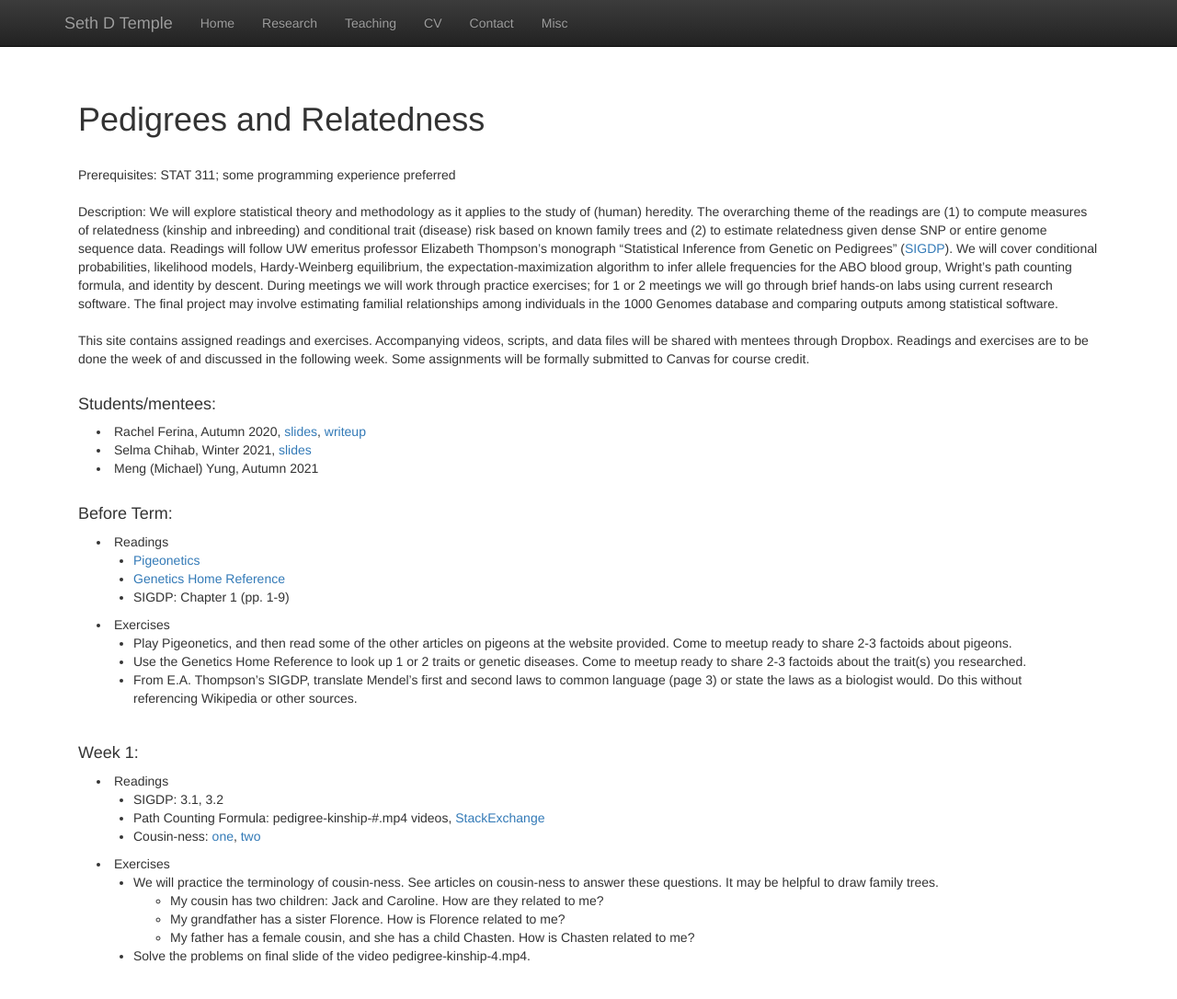
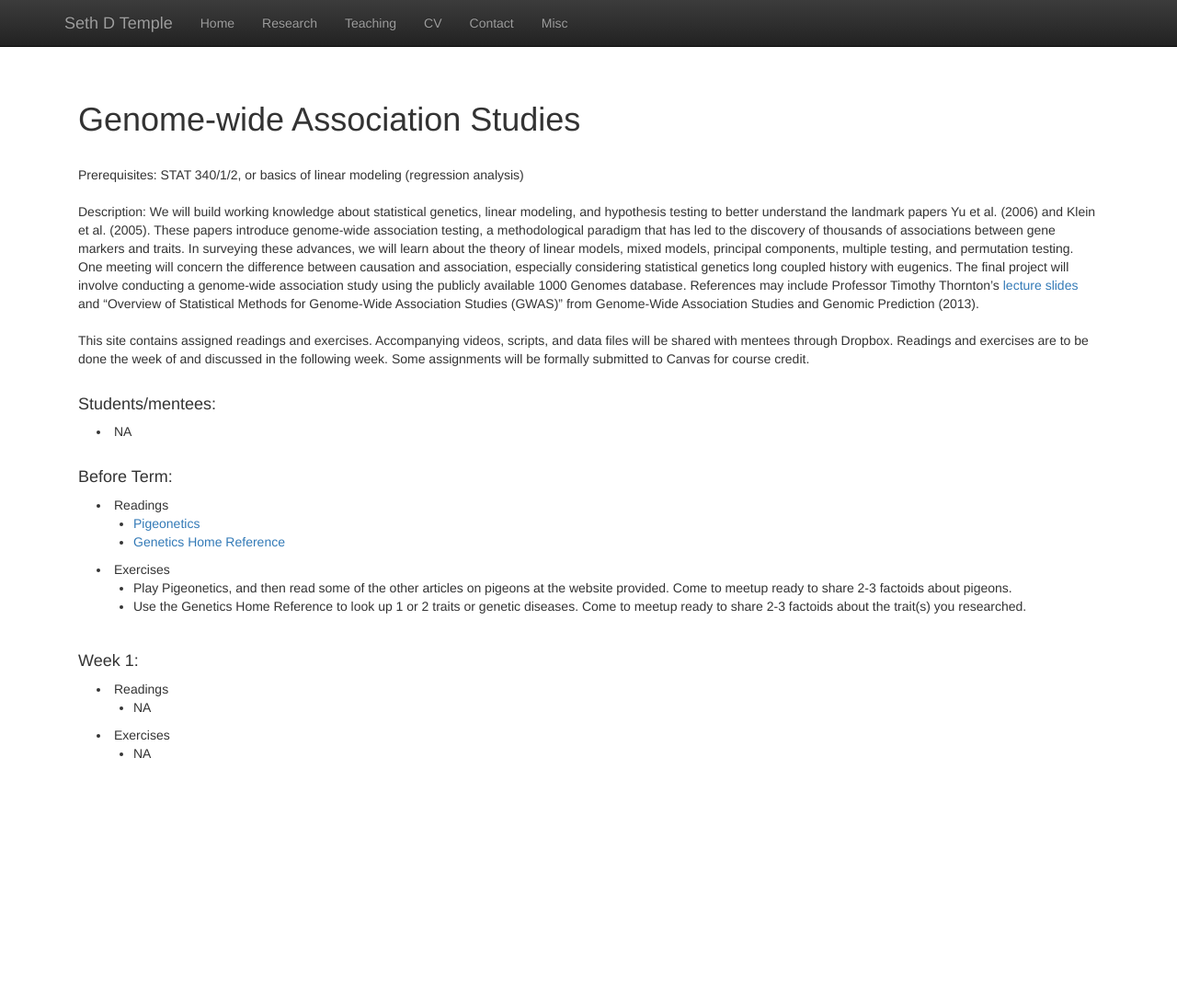
Before and after one commit to sdtemple/sdtemple.github.io, a Jekyll site: the page built from statgen2.html, in a window 1280 px wide and 1119 px high. Shown: the top 1086 px of the window at 92% size. Built offline with Jekyll 4.4.1, drawn with Linux system fonts in a browser that asks for light colours; nearby versions of some CDN libraries; library files that are not in the unit come from our copies.

Commit message:
Update statgen2.html

```diff
--- a/statgen2.html
+++ b/statgen2.html
@@ -1,21 +1,20 @@
 ---
 layout: default
-title:  'Statistical Genetics 1: Pedigrees and Relatedness'
+title:  'Statistical Genetics 2: Genome-wide Association Studies'
 ---
 
-<h1>Pedigrees and Relatedness</h1>
+<h1>Genome-wide Association Studies</h1>
 <br/>
-Prerequisites: STAT 311; some programming experience preferred <br/><br/>
-Description: We will explore statistical theory and methodology as it applies to the study of (human) heredity.
-The overarching theme of the readings are
-(1) to compute measures of relatedness (kinship and inbreeding) and conditional trait (disease) risk based on known family trees and
-(2) to estimate relatedness given dense SNP or entire genome sequence data.
-Readings will follow UW emeritus professor Elizabeth Thompson’s monograph “Statistical Inference from Genetic on Pedigrees” (<a href = "files/sigdp.pdf">SIGDP</a>).
-We will cover conditional probabilities, likelihood models, Hardy-Weinberg equilibrium,
-the expectation-maximization algorithm to infer allele frequencies for the ABO blood group, Wright’s path counting formula,
-and identity by descent. During meetings we will work through practice exercises; for 1 or 2 meetings we will go through
-brief hands-on labs using current research software. The final project may involve estimating familial relationships among
-individuals in the 1000 Genomes database and comparing outputs among statistical software. <br/><br/>
+Prerequisites: STAT 340/1/2, or basics of linear modeling (regression analysis) <br/><br/>
+Description: We will build working knowledge about statistical genetics, linear modeling, and hypothesis testing to better understand
+the landmark papers Yu et al. (2006) and Klein et al. (2005). These papers introduce genome-wide association testing, a methodological
+paradigm that has led to the discovery of thousands of associations between gene markers and traits. In surveying these advances, we
+will learn about the theory of linear models, mixed models, principal components, multiple testing, and permutation testing.
+One meeting will concern the difference between causation and association, especially considering statistical genetics long coupled
+history with eugenics. The final project will involve conducting a genome-wide association study using the publicly available
+1000 Genomes database. References may include Professor Timothy Thornton’s <a href = "http://faculty.washington.edu/tathornt/SISG2020.html">lecture slides</a> and
+“Overview of Statistical Methods for Genome-Wide Association Studies (GWAS)” from
+Genome-Wide Association Studies and Genomic Prediction (2013). <br/><br/>
 
 This site contains assigned readings and exercises. Accompanying videos, scripts, and data files will be shared with
 mentees through Dropbox. Readings and exercises are to be done the week of and discussed in the following week.
@@ -23,9 +22,7 @@ Some assignments will be formally submitted to Canvas for course credit.<br/><br
 
 <h4>Students/mentees:</h4>
 <p class="content" style="padding:0px;margin:0px 20px 0px;">
-<li style="padding:0px;margin:0px 20px 0px;"> Rachel Ferina, Autumn 2020, <a href = "files/rachel-slides.pdf">slides</a>, <a href = "files/rachel-writeup.pdf">writeup</a> </li>
-<li style="padding:0px;margin:0px 20px 0px;"> Selma Chihab, Winter 2021, <a href = "files/selma_slides.pdf">slides</a> </li>
-<li style="padding:0px;margin:0px 20px 0px;"> Meng (Michael) Yung, Autumn 2021 </li>
+<li style="padding:0px;margin:0px 20px 0px;"> NA </li>
 <br/>
 </p>
 
@@ -35,13 +32,11 @@ Some assignments will be formally submitted to Canvas for course credit.<br/><br
     <ul>
         <li style="padding:0px;margin:0px 20px 0px;"> <a href = "https://learn.genetics.utah.edu/content/pigeons/">Pigeonetics</a> </li>
         <li style="padding:0px;margin:0px 20px 0px;"> <a href = "https://ghr.nlm.nih.gov/">Genetics Home Reference</a> </li>
-        <li style="padding:0px;margin:0px 20px 0px;"> SIGDP: Chapter 1 (pp. 1-9) </li>
     </ul>
 <li style="padding:0px;margin:0px 20px 0px;"> Exercises </li>
     <ul>
         <li style="padding:0px;margin:0px 20px 0px;"> Play Pigeonetics, and then read some of the other articles on pigeons at the website provided. Come to meetup ready to share 2-3 factoids about pigeons. </li>
         <li style="padding:0px;margin:0px 20px 0px;"> Use the Genetics Home Reference to look up 1 or 2 traits or genetic diseases. Come to meetup ready to share 2-3 factoids about the trait(s) you researched. </li>
-        <li style="padding:0px;margin:0px 20px 0px;"> From E.A. Thompson’s SIGDP, translate Mendel’s first and second laws to common language (page 3) or state the laws as a biologist would. Do this without referencing Wikipedia or other sources. </li>
     </ul>
 </p>
 <br/>
@@ -50,19 +45,11 @@ Some assignments will be formally submitted to Canvas for course credit.<br/><br
 <p class="content" style="padding:0px;margin:0px 20px 0px;">
 <li style="padding:0px;margin:0px 20px 0px;"> Readings </li>
     <ul>
-        <li style="padding:0px;margin:0px 20px 0px;"> SIGDP: 3.1, 3.2 </li>
-        <li style="padding:0px;margin:0px 20px 0px;"> Path Counting Formula: pedigree-kinship-#.mp4 videos, <a href = "https://math.stackexchange.com/questions/636128/calculating-the-number-of-possible-paths-through-some-squares"> StackExchange</a> </li>
-        <li style="padding:0px;margin:0px 20px 0px;"> Cousin-ness: <a href = "https://www.myfamilydnatest.com/understanding-degrees-of-cousin-ness-1st-cousin-2nd-cousin/">one</a>, <a href = "https://www.ancestry.com/corporate/blog/degrees-of-cousin-ness/">two</a></li>
+        <li style="padding:0px;margin:0px 20px 0px;"> NA </li>
     </ul>
 <li style="padding:0px;margin:0px 20px 0px;"> Exercises </li>
     <ul>
-        <li style="padding:0px;margin:0px 20px 0px;"> We will practice the terminology of cousin-ness. See articles on cousin-ness to answer these questions. It may be helpful to draw family trees. </li>
-        <ul>
-            <li style="padding:0px;margin:0px 20px 0px;"> My cousin has two children: Jack and Caroline. How are they related to me? </li>
-            <li style="padding:0px;margin:0px 20px 0px;"> My grandfather has a sister Florence. How is Florence related to me? </li>
-            <li style="padding:0px;margin:0px 20px 0px;"> My father has a female cousin, and she has a child Chasten. How is Chasten related to me? </li>
-        </ul>
-        <li style="padding:0px;margin:0px 20px 0px;"> Solve the problems on final slide of the video pedigree-kinship-4.mp4.  </li>
+        <li style="padding:0px;margin:0px 20px 0px;"> NA </li>
     </ul>
 </p>
 <br/>
```
